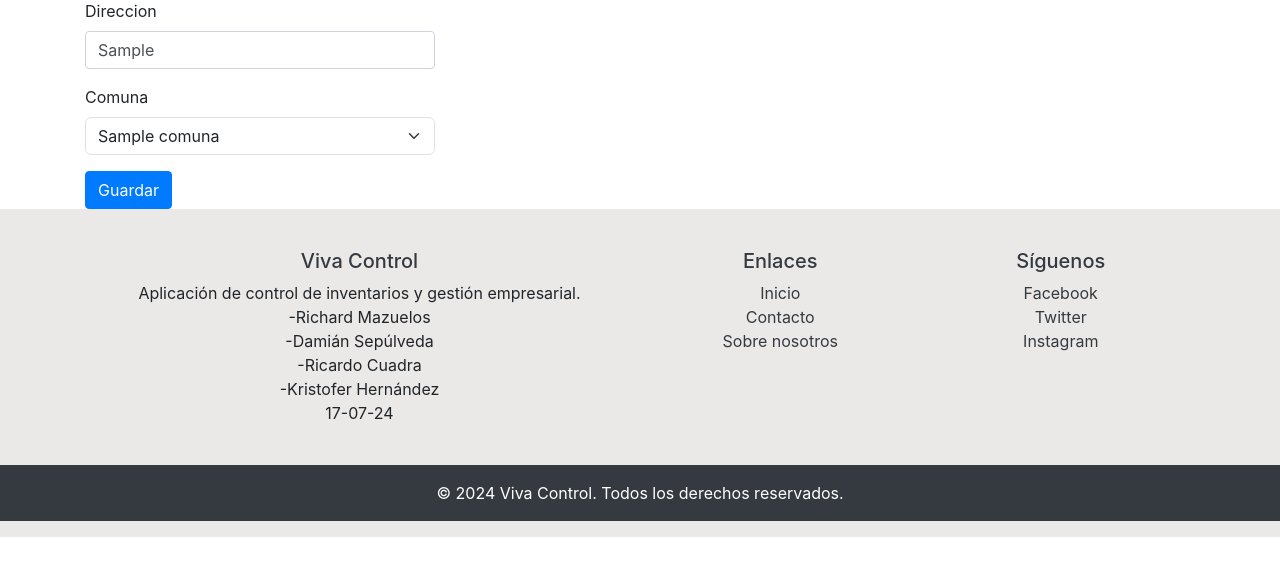
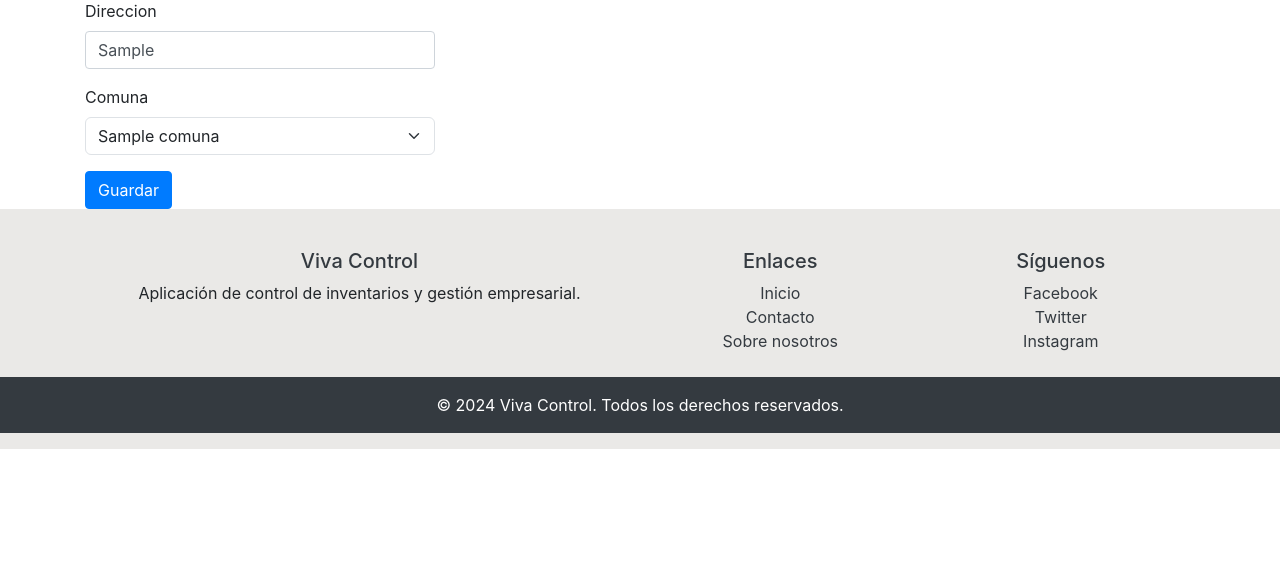
Before and after one commit to elrichardby11/VivaControl-Web, a Django app: page /administrador/editar_sucursal/1 in a window 1280 px wide. Shown: the part 147-723 px from the top of the page. Run offline with Django 5.2, Linux system fonts and the light colour scheme; tables that the repository leaves empty hold one stand-in row (values such as "Sample post"); some libraries are stand-ins or nearby versions.

Commit message:
Update base

```diff
--- a/templates/base.html
+++ b/templates/base.html
@@ -120,12 +120,7 @@
         <div class="col-lg-6 col-md-12 mb-4 mb-md-0">
           <h5 class="footer-brand">Viva Control</h5>
           <p>
-            Aplicación de control de inventarios y gestión empresarial.<br>
-            -Richard Mazuelos<br>
-            -Damián Sepúlveda<br>
-            -Ricardo Cuadra<br>
-            -Kristofer Hernández<br>
-            17-07-24
+            Aplicación de control de inventarios y gestión empresarial.
           </p>
         </div>
 
```
